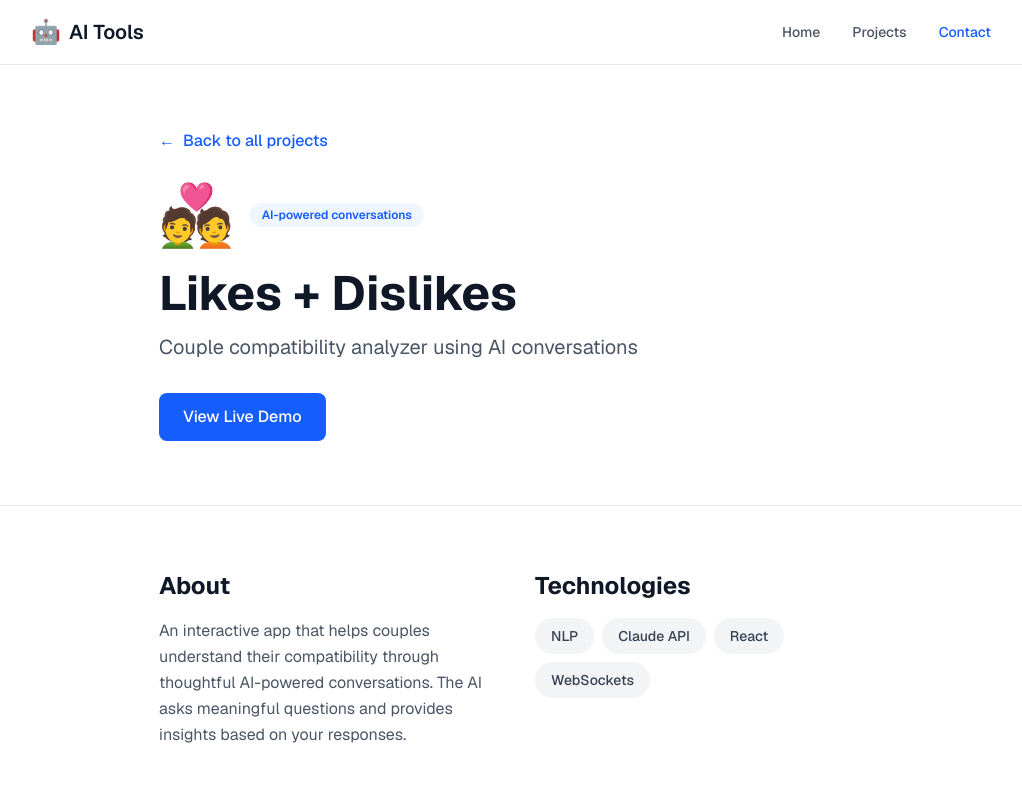
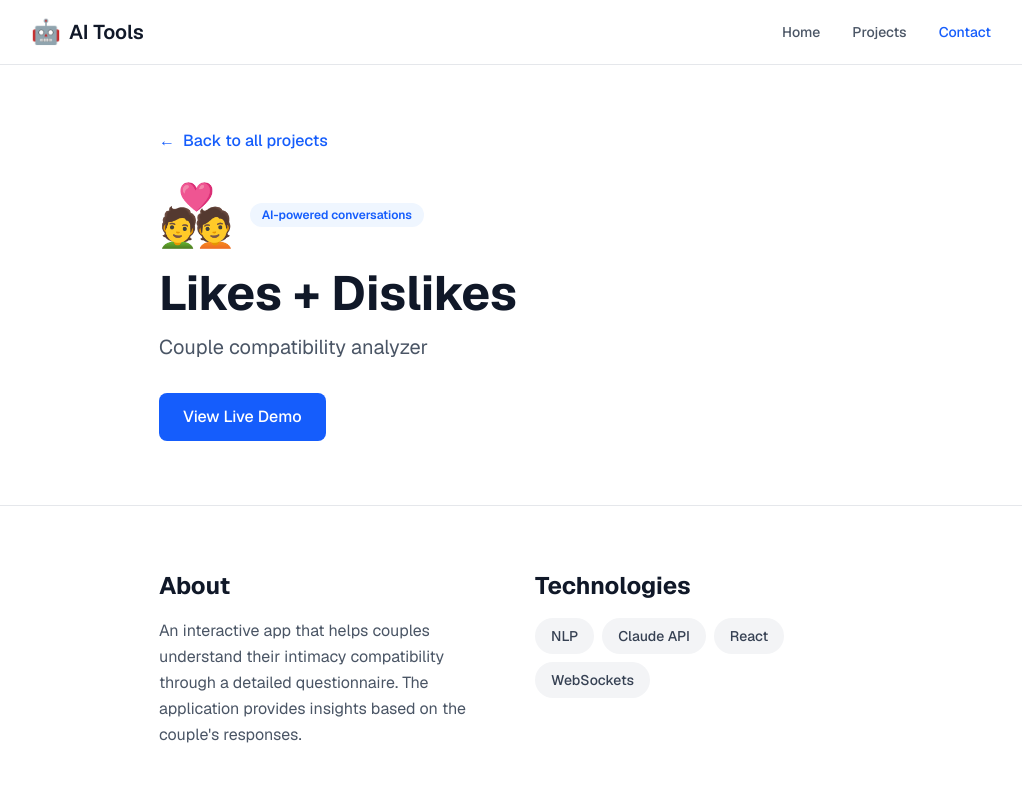
Before and after one commit to douimet2/portfolio, a Next.js app: page /projects/likes-dislikes in a window 1280 px wide. Shown: the top 800 px of the page, without its empty margins (129-1151 px from the left). Built offline with nearby package versions, Linux system fonts and the light colour scheme.

Commit message:
Update projects.ts

```diff
--- a/src/data/projects.ts
+++ b/src/data/projects.ts
@@ -16,7 +16,7 @@ export const projects: Project[] = [
     title: "Vidscene",
     description: "Detect scenes and moments in videos automatically",
     longDescription:
-      "Vidscene uses advanced AI computer vision to automatically detect scene changes, key moments, and transitions in videos. Perfect for content creators who want to quickly identify edit points without manual reviewing.",
+      "Vidscene uses advanced AI computer vision to automatically detect scene changes, key moments, and transitions in videos. I created this to help me split old family videos into scenes.",
     icon: "🎬",
     aiContext: "AI-powered processing",
     demoUrl: "https://vidscene.example.com",
@@ -28,7 +28,7 @@ export const projects: Project[] = [
     title: "PhysioFit",
     description: "AI-powered personalized workout plan generator",
     longDescription:
-      "PhysioFit generates customized workout plans based on your fitness level, goals, and available equipment. The AI adapts the plan based on your progress and feedback to keep you motivated and on track.",
+      "PhysioFit generates customized workout plans based on your fitness level, goals, injuries or limitations and available equipment. The AI adapts the plan based on your progress and feedback to keep you motivated and on track.",
     icon: "💪",
     aiContext: "AI-built tool",
     demoUrl: "https://physiofit.example.com",
@@ -38,9 +38,9 @@ export const projects: Project[] = [
   {
     id: "3",
     title: "Likes + Dislikes",
-    description: "Couple compatibility analyzer using AI conversations",
+    description: "Couple compatibility analyzer",
     longDescription:
-      "An interactive app that helps couples understand their compatibility through thoughtful AI-powered conversations. The AI asks meaningful questions and provides insights based on your responses.",
+      "An interactive app that helps couples understand their intimacy compatibility through a detailed questionnaire. The application provides insights based on the couple's responses.",
     icon: "💑",
     aiContext: "AI-powered conversations",
     demoUrl: "https://likesdislikes.example.com",
```
